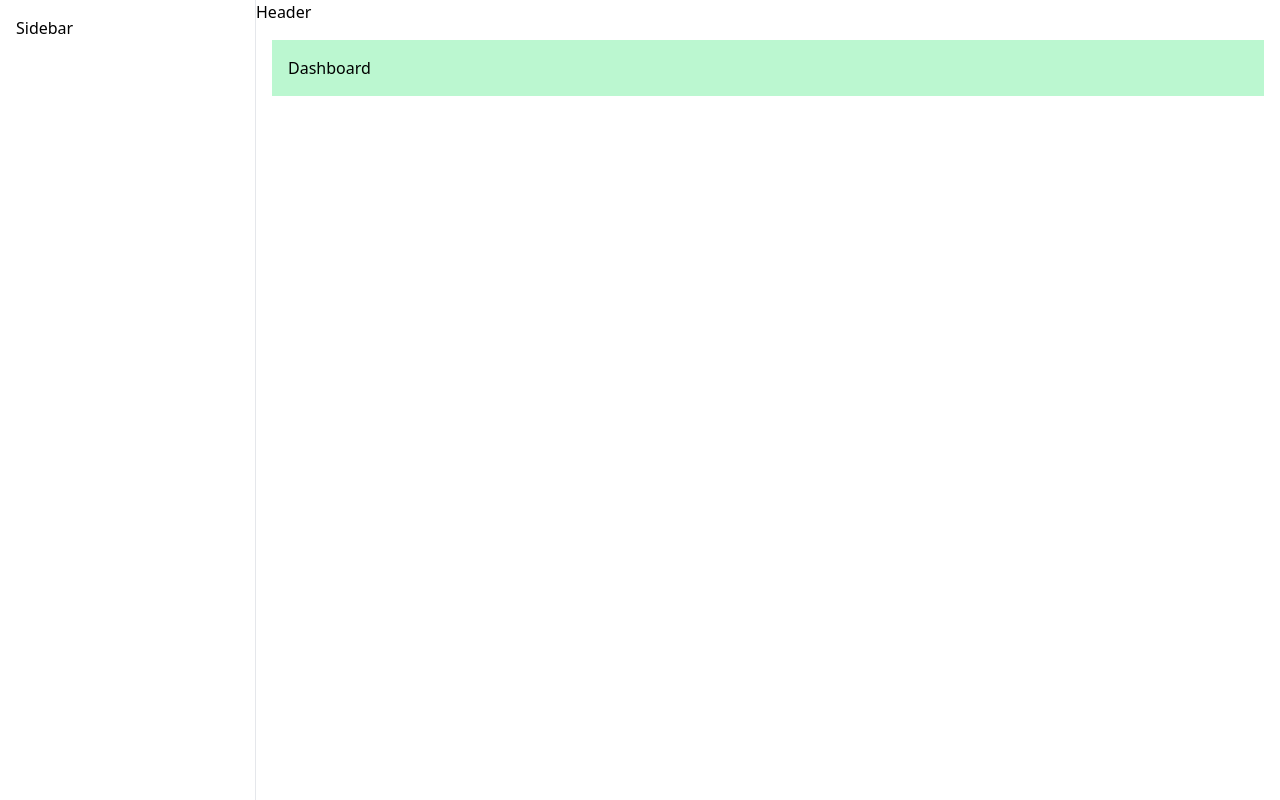
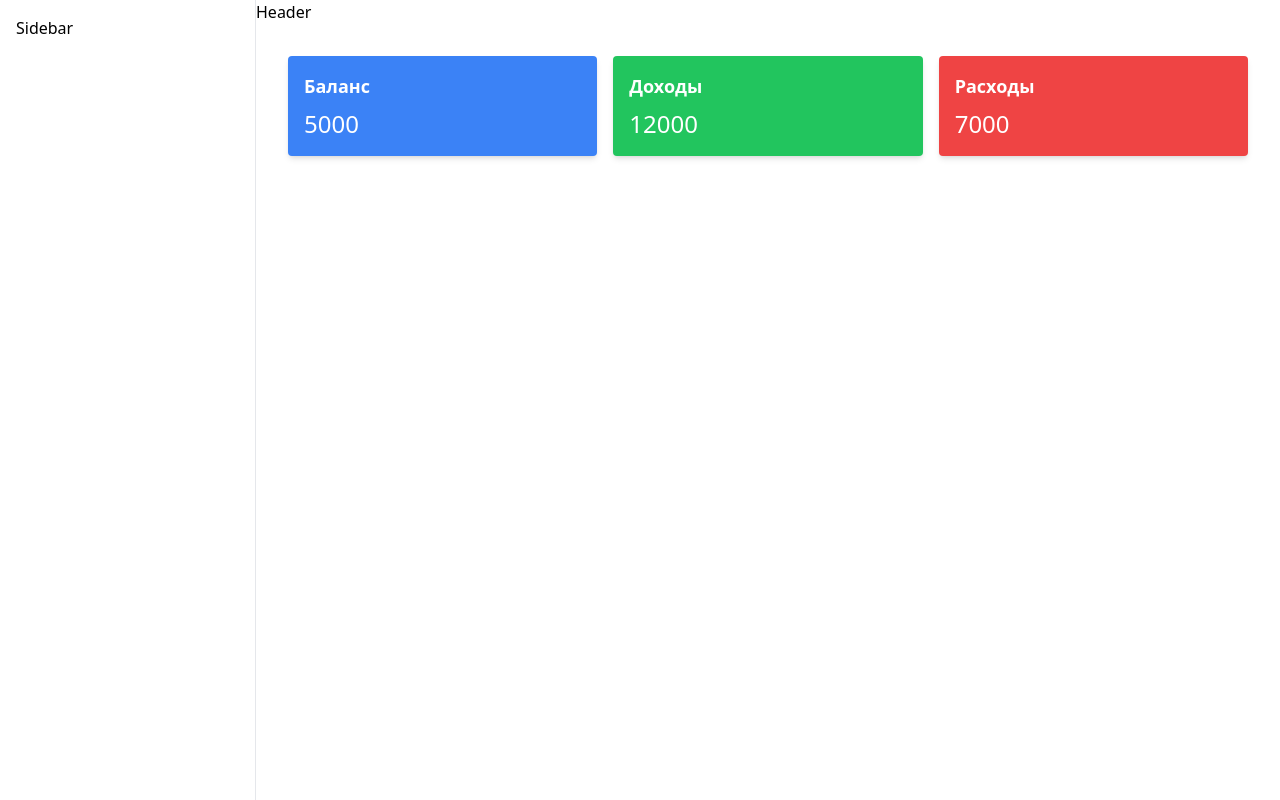
Before and after one commit to sabalicious/FinTrack, a React (Create React App) app in the folder client/: page / in a window 1280 px wide. Built offline with nearby package versions, Linux system fonts and the light colour scheme.

Commit message:
chore: small changes in Dashboard

```diff
--- a/client/src/components/SummaryCard.tsx
+++ b/client/src/components/SummaryCard.tsx
@@ -1,8 +1,22 @@
 import React from "react";
 
-const SummaryCard: React.FC = () => {
+interface SummaryCardProps {
+  title: string;
+  amount: number;
+  type: 'balance' | 'income' | 'expense';
+}
+
+const SummaryCard: React.FC<SummaryCardProps> = ({ title, amount, type}) => {
+  const bgColor =
+    type === 'balance' ? 'bg-blue-500' :
+    type === 'income' ? 'bg-green-500' :
+    'bg-red-500';
+
   return (
-    <div>Summary Card</div>
+    <div className={`${bgColor} text-white p-4 rounded shadow-md`}>
+      <h3 className="text-lg font-semibold">{title}</h3>
+      <p className="text-2xl mt-2">{amount}</p>
+    </div>
   );
 };
 
--- a/client/src/pages/Dashboard.tsx
+++ b/client/src/pages/Dashboard.tsx
@@ -1,8 +1,13 @@
 import React from "react";
+import SummaryCard from "../components/SummaryCard";
 
 const Dashboard: React.FC = () => {
   return (
-    <div className="bg-green-200 p-4">Dashboard</div>
+    <div className="p-4 grid grid-cols-3 gap-4">
+      <SummaryCard title="Баланс" amount={5000} type="balance" />
+      <SummaryCard title="Доходы" amount={12000} type="income" />
+      <SummaryCard title="Расходы" amount={7000} type="expense" />
+    </div>
   );
 };
 
```
